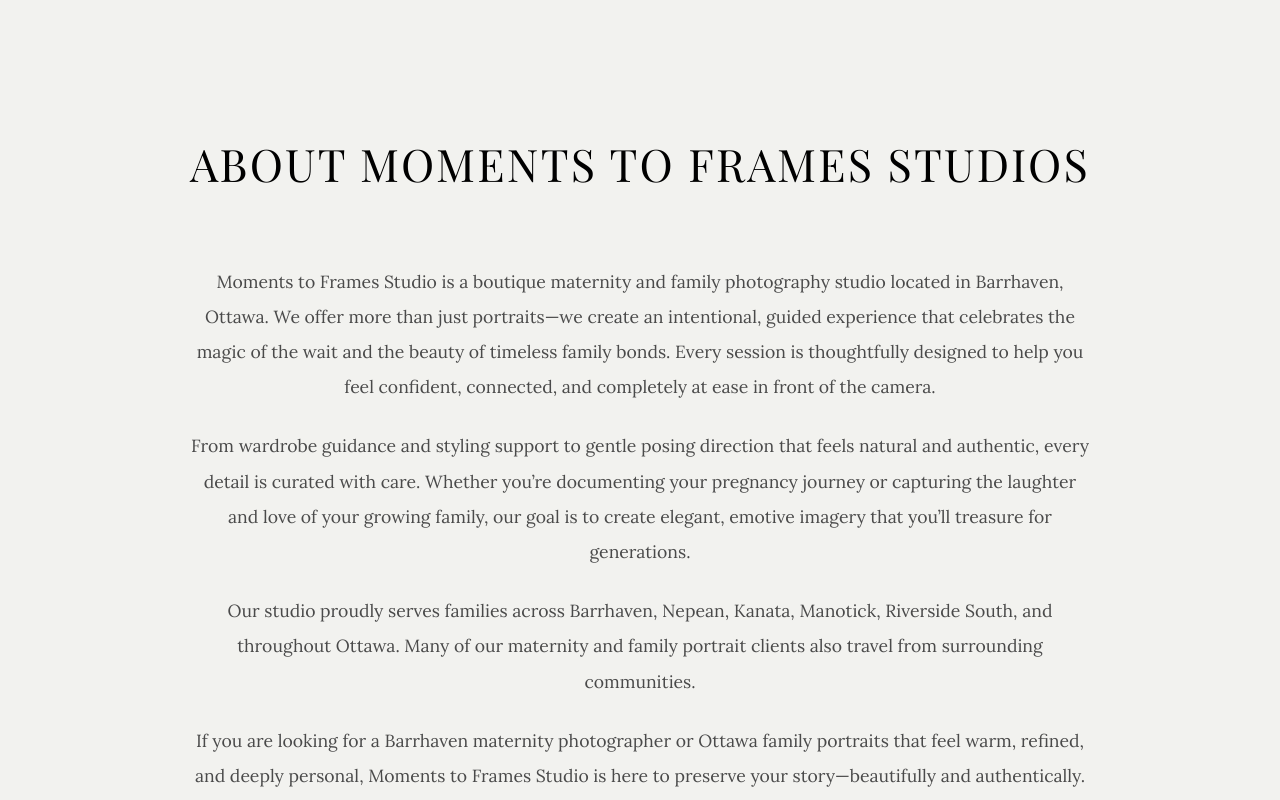
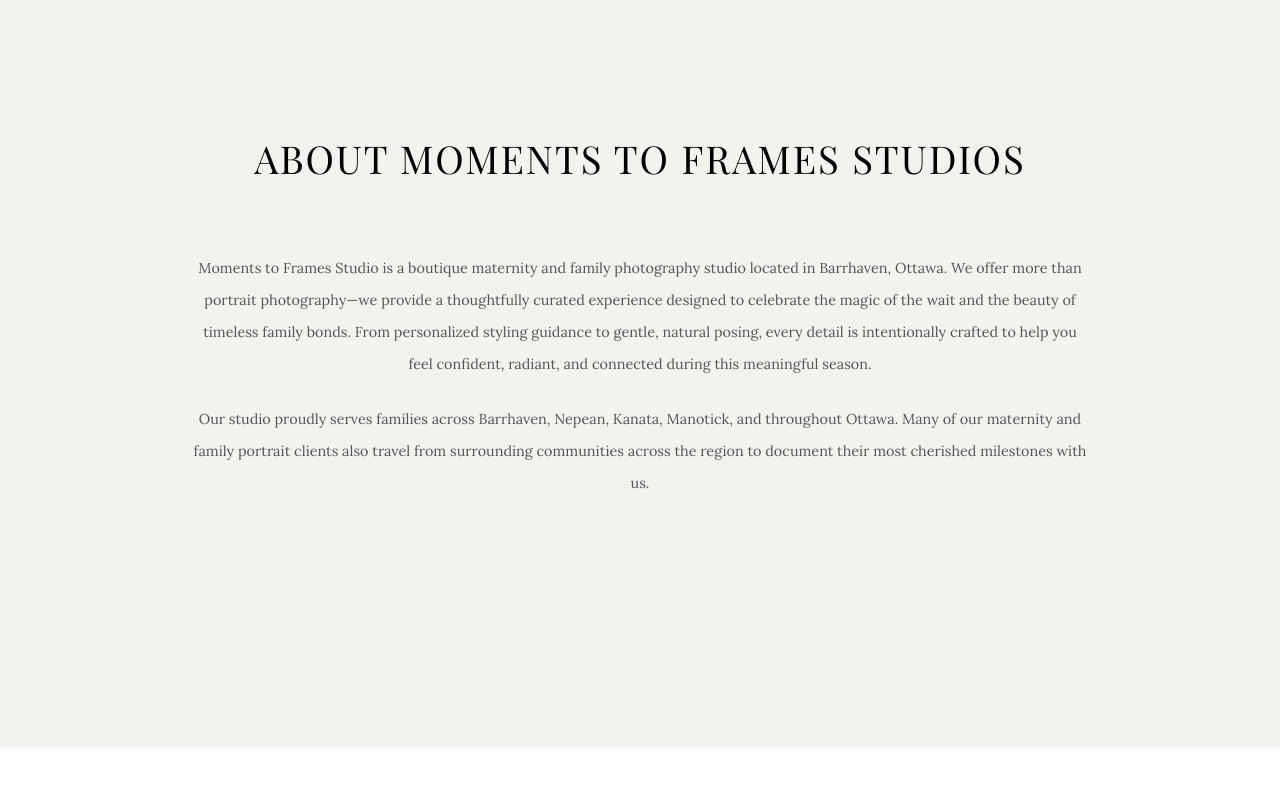
Before and after one commit to skygupta-codes/moments-to-frames-studios, a plain HTML site: page index.html in a window 1280 px wide. Shown: the part 780-1580 px from the top of the page. Drawn offline with nearby package versions, Linux system fonts and the light colour scheme; a web font is replaced by a local one.

Commit message:
Refine About section copy and downgrade font scale; update master prompt

```diff
--- a/index.html
+++ b/index.html
@@ -92,23 +92,14 @@
             <h2 class="section-title">ABOUT Moments To Frames Studios</h2>
 
             <p class="body-text mt-4">Moments to Frames Studio is a boutique maternity and family photography studio
-                located in Barrhaven, Ottawa. We offer more than just portraits—we create an intentional, guided
-                experience that celebrates the magic of the wait and the beauty of timeless family bonds. Every session
-                is thoughtfully designed to help you feel confident, connected, and completely at ease in front of the
-                camera.</p>
+                located in Barrhaven, Ottawa. We offer more than portrait photography—we provide a thoughtfully curated
+                experience designed to celebrate the magic of the wait and the beauty of timeless family bonds. From
+                personalized styling guidance to gentle, natural posing, every detail is intentionally crafted to help
+                you feel confident, radiant, and connected during this meaningful season.</p>
 
-            <p class="body-text">From wardrobe guidance and styling support to gentle posing direction that feels
-                natural and authentic, every detail is curated with care. Whether you’re documenting your pregnancy
-                journey or capturing the laughter and love of your growing family, our goal is to create elegant,
-                emotive imagery that you’ll treasure for generations.</p>
-
-            <p class="body-text">Our studio proudly serves families across Barrhaven, Nepean, Kanata, Manotick,
-                Riverside South, and throughout Ottawa. Many of our maternity and family portrait clients also travel
-                from surrounding communities.</p>
-
-            <p class="body-text">If you are looking for a Barrhaven maternity photographer or Ottawa family portraits
-                that feel warm, refined, and deeply personal, Moments to Frames Studio is here to preserve your
-                story—beautifully and authentically.</p>
+            <p class="body-text">Our studio proudly serves families across Barrhaven, Nepean, Kanata, Manotick, and
+                throughout Ottawa. Many of our maternity and family portrait clients also travel from surrounding
+                communities across the region to document their most cherished milestones with us.</p>
         </div>
     </section>
 
--- a/styles.css
+++ b/styles.css
@@ -543,17 +543,17 @@ p {
 }
 
 .about-centered .section-title {
-    font-size: 2.8rem;
+    font-size: 2.4rem;
     letter-spacing: 0.05em;
     text-transform: uppercase;
-    margin-bottom: 2rem;
+    margin-bottom: 1.5rem;
 }
 
 .about-centered .body-text {
-    font-size: 1.1rem;
-    line-height: 2;
+    font-size: 0.9rem;
+    line-height: 2.2;
     margin-bottom: 1.5rem;
-    color: #4a4a4a;
+    color: #555555;
 }
 
 /* CTA Section */
```
Also changed, not shown: master.md (+4 -0 lines).
